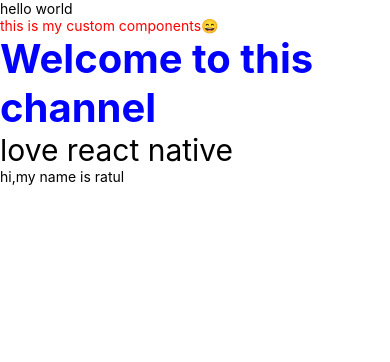
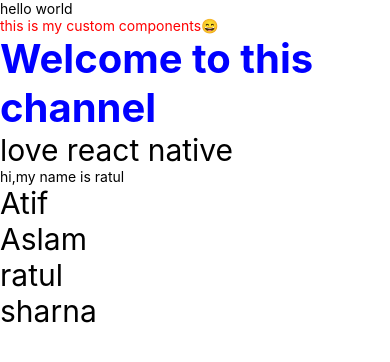
Before and after one commit to atif11802/react-native-tutorial, a React Native app: screen / in a window 390 px wide. Shown: the top 362 px of the page. Built offline with nearby package versions, Linux system fonts and the light colour scheme.

Commit message:
flatlist on behalf of the map function

```diff
--- a/App.js
+++ b/App.js
@@ -2,6 +2,7 @@ import { StatusBar } from "expo-status-bar";
 import { StyleSheet, Text, View } from "react-native";
 import CustomComponent from "./src/screens/CustomComponent";
 import CustomComponents1 from "./src/screens/CustomComponents1";
+import FlatDemo from "./src/screens/FlatDemo";
 
 export default function App() {
 	return (
@@ -9,6 +10,7 @@ export default function App() {
 			<Text>hello world</Text>
 			<CustomComponent />
 			<CustomComponents1 />
+			<FlatDemo />
 		</View>
 	);
 }
--- /dev/null
+++ b/src/screens/FlatDemo.js
@@ -0,0 +1,41 @@
+import { View, Text, StyleSheet, FlatList } from "react-native";
+import React from "react";
+
+const FlatDemo = () => {
+	const names = [
+		{
+			name: "Atif",
+		},
+		{
+			name: "Aslam",
+		},
+		{
+			name: "ratul",
+		},
+		{
+			name: "sharna",
+		},
+	];
+
+	return (
+		<FlatList
+			data={names}
+			renderItem={(element) => {
+				console.log(element);
+				return (
+					<Text style={styles.textStyle} key={element.index}>
+						{element.item.name}
+					</Text>
+				);
+			}}
+		/>
+	);
+};
+
+const styles = StyleSheet.create({
+	textStyle: {
+		fontSize: 30,
+	},
+});
+
+export default FlatDemo;
```
